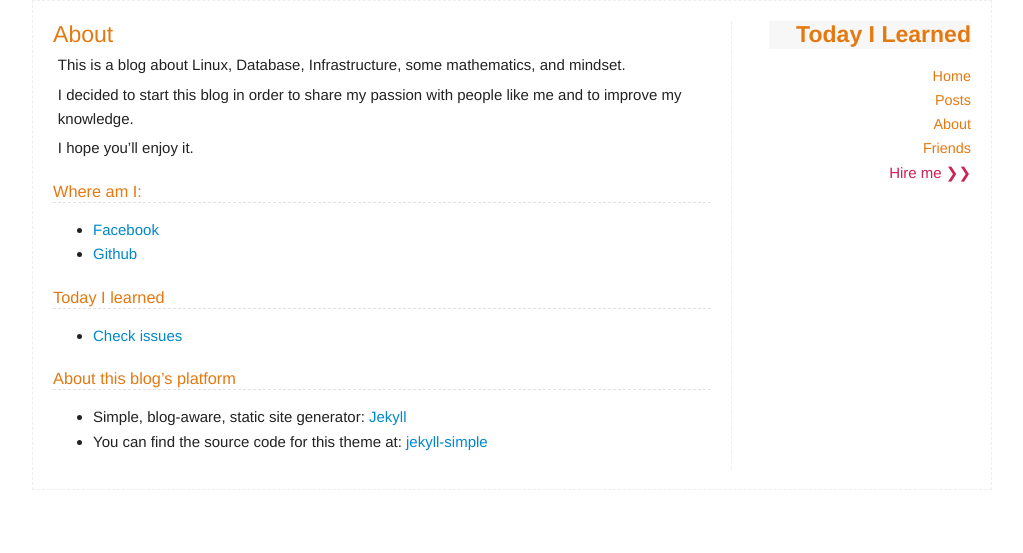
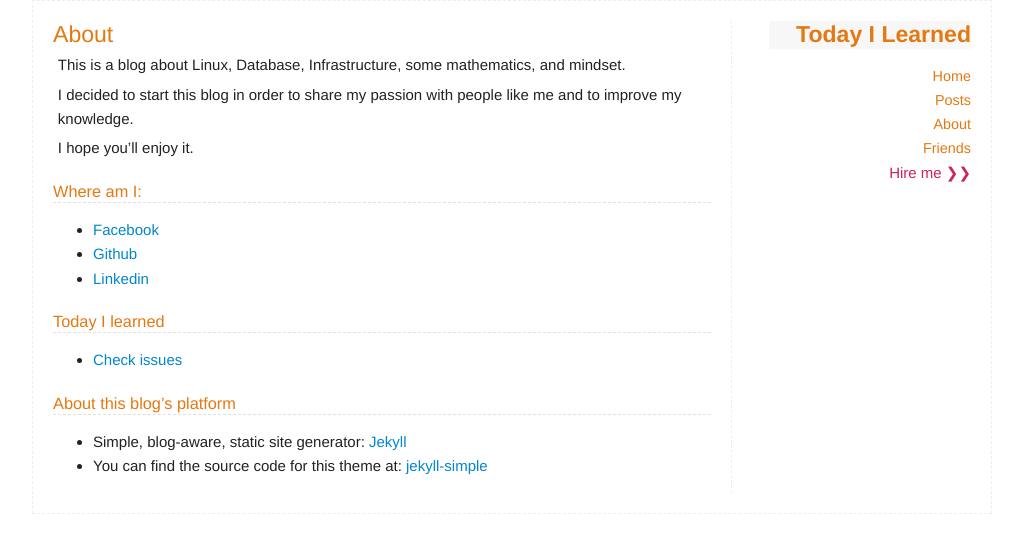
Before and after one commit to duykhang68/duykhang68.github.io, a Jekyll site: the page built from about.md, in a window 1280 px wide. Shown: the top 553 px of the page, without its empty margins (128-1151 px from the left). Built offline with Jekyll 4.4.1, drawn with Linux system fonts in a browser that asks for light colours; a script that is not in the unit is left out.

Commit message:
Add linkedin link

```diff
--- a/_config.yml
+++ b/_config.yml
@@ -23,7 +23,6 @@ kramdown:
 # just leave someone empty to disable it
 google_analytics: UA-76496708-3
 disqus_shortname:
-fbc-comments-firebase: "https://llnx-comment.firebaseio.com/"
 
 # used this for post_excerpt at index_page
 excerpt_separator: <!--description-->
--- a/about.md
+++ b/about.md
@@ -13,6 +13,7 @@ I hope you’ll enjoy it.
 #### Where am I:
 * [Facebook](https://web.facebook.com/huynhtrunghieu.cs)
 * [Github](https://github.com/hieuhtr)
+* [Linkedin](https://www.linkedin.com/in/huynhtrunghieucs)
 
 #### Today I learned
 * [Check issues](https://github.com/hieuhtr/Blog/issues)
```
Also changed, not shown: 19 other files.
